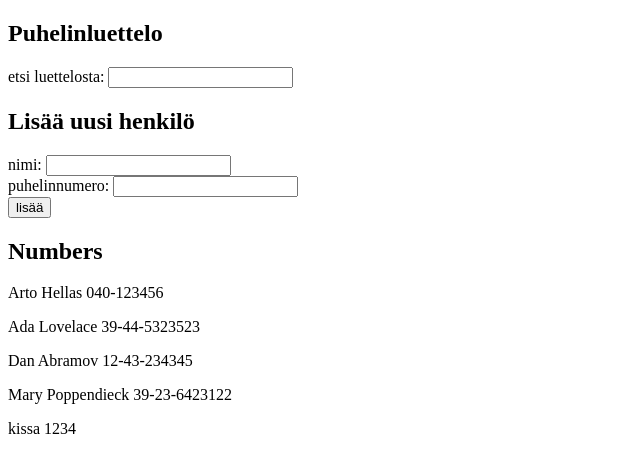
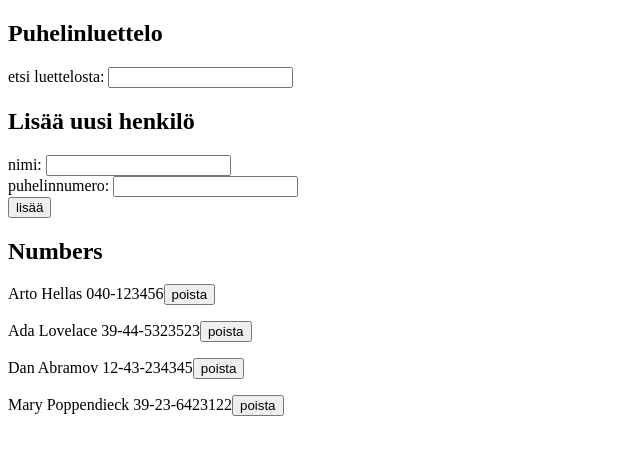
Before and after one commit to zeenabtaher/fullStack, a React (Create React App) app in the folder osa2/puhelinluettelo/: page / in a window 1280 px wide. Shown: the top 472 px of the page, without its empty margins (0-640 px from the left). Built offline with nearby package versions, Linux system fonts and the light colour scheme; data requests are answered from the project's data file.

Commit message:
2.17 - step9

```diff
--- a/osa2/puhelinluettelo/db.json
+++ b/osa2/puhelinluettelo/db.json
@@ -19,11 +19,6 @@
       "nimi": "Mary Poppendieck",
       "numero": "39-23-6423122",
       "id": 4
-    },
-    {
-      "nimi": "kissa",
-      "numero": "1234",
-      "id": 5
     }
   ]
 }
--- a/osa2/puhelinluettelo/src/App.js
+++ b/osa2/puhelinluettelo/src/App.js
@@ -58,6 +58,22 @@ const App = () => {
   }
 
   const filtteri = persons.filter(persons => persons.nimi.toLowerCase().includes(filter.toLowerCase()))
+
+  const poista = (id) => {
+
+   const person = persons.find((p) => p.id === id)
+   const tulos = window.confirm(`Haluatko varmasti poistaa ${person.nimi}`)
+
+
+   if (tulos === true){
+    personService
+    .poista(id)
+    .then(() => {
+      setPersons(persons.filter((person) => person.id !== id))
+    })
+   }
+  }
+
   return (
     <div>
       <h2>Puhelinluettelo</h2>
@@ -72,17 +88,18 @@ const App = () => {
         numberChange = {handeleNewNumber}/>
 
       <h2>Numbers</h2>
-      <Persons filtteri={filtteri} persons={persons}/>
+      <Persons filtteri={filtteri} persons={persons} poista={poista}/>
     </div>
   )
 }
 
-const Persons = ({filtteri}) => {
+const Persons = ({filtteri, poista}) => {
 return(
   <div>
     {filtteri.map(persons =>
     <p key={persons.id}>
       {persons.nimi} {persons.numero}
+      <button onClick={() => poista(persons.id)}>poista</button>
     </p>
    )}
   </div>
--- a/osa2/puhelinluettelo/src/services/persons.js
+++ b/osa2/puhelinluettelo/src/services/persons.js
@@ -13,8 +13,13 @@ const update = (id, newObject) => {
   return axios.put(`${baseUrl}/${id}`, newObject)
 }
 
+const poista = (id) => {
+    return axios.delete(`${baseUrl}/${id}`)
+}
+
 export default {
   getAll: getAll,
   create: create,
-  update: update
+  update: update,
+  poista: poista
 }
```
